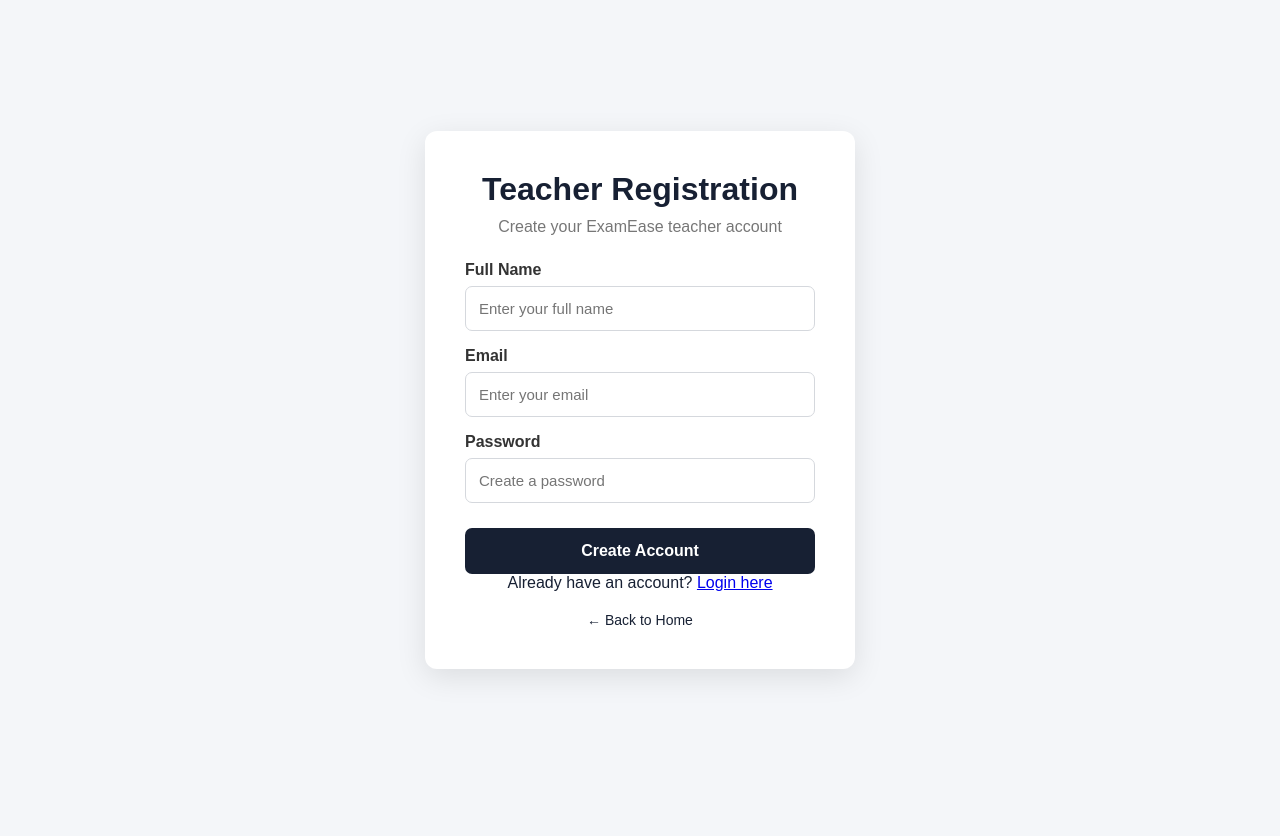
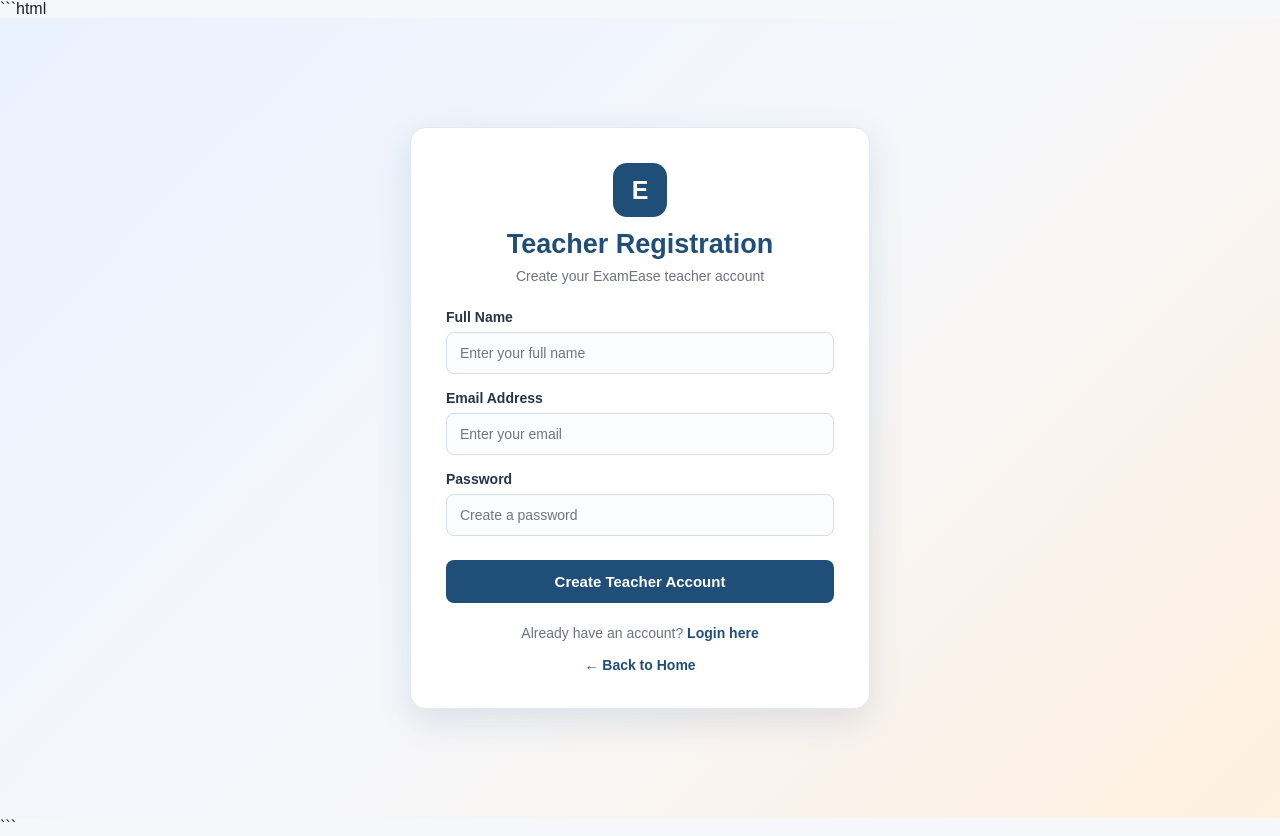
Before and after one commit to InamdarSami/Exam-Ease-Online-Exam-Portal-, a Flask app: template templates/teacher_register.html in a window 1280 px wide. Before the commit the page ends 677 px from the top, so only its background shows below. Run offline with Flask 3, Linux system fonts and the light colour scheme; the template is opened without the code that fills it, so the values that code supplies are empty.

Commit message:
Enhance teacher registration page layout and styles
Updated the teacher registration page with new styles and structure.

````diff
--- a/templates/teacher_register.html
+++ b/templates/teacher_register.html
@@ -1,3 +1,4 @@
+```html
 <!DOCTYPE html>
 <html lang="en">
 <head>
@@ -5,58 +6,182 @@
     <meta name="viewport" content="width=device-width, initial-scale=1.0">
     <title>Teacher Registration - ExamEase</title>
 
-    <link rel="stylesheet"
-          href="{{ url_for('static', filename='css/style.css') }}">
+    <link rel="stylesheet" href="{{ url_for('static', filename='css/style.css') }}">
+
+    <style>
+        .register-page {
+            min-height: 100vh;
+            display: flex;
+            align-items: center;
+            justify-content: center;
+            padding: 35px 16px;
+            background: linear-gradient(135deg, #eaf2ff, #f5f7fb, #fff0df);
+            font-family: Arial, sans-serif;
+        }
+
+        .register-card {
+            width: 100%;
+            max-width: 460px;
+            background: #fff;
+            padding: 35px;
+            border-radius: 16px;
+            box-shadow: 0 12px 35px rgba(31, 78, 121, 0.13);
+            border: 1px solid #e5eaf1;
+        }
+
+        .register-brand {
+            text-align: center;
+            margin-bottom: 25px;
+        }
+
+        .register-logo {
+            display: inline-flex;
+            align-items: center;
+            justify-content: center;
+            width: 54px;
+            height: 54px;
+            background: #1f4e79;
+            color: white;
+            border-radius: 14px;
+            font-size: 25px;
+            font-weight: bold;
+            margin-bottom: 12px;
+        }
+
+        .register-brand h1 {
+            color: #1f4e79;
+            font-size: 27px;
+            margin: 0 0 8px;
+        }
+
+        .register-brand p {
+            color: #6b7280;
+            font-size: 14px;
+            margin: 0;
+        }
+
+        .register-form label {
+            display: block;
+            color: #263548;
+            font-size: 14px;
+            font-weight: 600;
+            margin: 16px 0 7px;
+        }
+
+        .register-form input {
+            width: 100%;
+            padding: 12px 13px;
+            border: 1px solid #d5dce5;
+            border-radius: 8px;
+            background: #fbfcfe;
+            font-size: 14px;
+            box-sizing: border-box;
+            outline: none;
+            transition: border-color 0.2s, box-shadow 0.2s;
+        }
+
+        .register-form input:focus {
+            border-color: #1f4e79;
+            box-shadow: 0 0 0 3px rgba(31, 78, 121, 0.1);
+            background: #fff;
+        }
+
+        .register-form button {
+            width: 100%;
+            padding: 13px;
+            margin-top: 24px;
+            background: #1f4e79;
+            color: #fff;
+            border: none;
+            border-radius: 8px;
+            font-size: 15px;
+            font-weight: bold;
+            cursor: pointer;
+            transition: background 0.2s, transform 0.2s;
+        }
+
+        .register-form button:hover {
+            background: #163a5b;
+            transform: translateY(-1px);
+        }
+
+        .register-login {
+            text-align: center;
+            color: #6b7280;
+            font-size: 14px;
+            margin: 22px 0 14px;
+        }
+
+        .register-login a,
+        .register-home {
+            color: #1f4e79;
+            font-weight: bold;
+            text-decoration: none;
+        }
+
+        .register-login a:hover,
+        .register-home:hover {
+            color: #f28c28;
+        }
+
+        .register-home {
+            display: block;
+            text-align: center;
+            font-size: 14px;
+            margin-top: 16px;
+        }
+
+        @media (max-width: 480px) {
+            .register-card {
+                padding: 25px 20px;
+            }
+
+            .register-brand h1 {
+                font-size: 24px;
+            }
+        }
+    </style>
 </head>
 
 <body>
+    <div class="register-page">
+        <div class="register-card">
 
-<div class="login-page">
+            <div class="register-brand">
+                <div class="register-logo">E</div>
+                <h1>Teacher Registration</h1>
+                <p>Create your ExamEase teacher account</p>
+            </div>
 
-    <div class="login-box">
+            <form class="register-form" method="POST"
+                  action="{{ url_for('teacher_register') }}">
 
-        <h1>Teacher Registration</h1>
+                <label for="name">Full Name</label>
+                <input type="text" id="name" name="name"
+                       placeholder="Enter your full name" required>
 
-        <p class="login-subtitle">
-            Create your ExamEase teacher account
-        </p>
+                <label for="email">Email Address</label>
+                <input type="email" id="email" name="email"
+                       placeholder="Enter your email" required>
 
-        <form method="POST" action="/teacher-register">
+                <label for="password">Password</label>
+                <input type="password" id="password" name="password"
+                       placeholder="Create a password" required>
 
-            <label>Full Name</label>
-            <input type="text"
-                   name="name"
-                   placeholder="Enter your full name"
-                   required>
+                <button type="submit">Create Teacher Account</button>
+            </form>
 
-            <label>Email</label>
-            <input type="email"
-                   name="email"
-                   placeholder="Enter your email"
-                   required>
+            <p class="register-login">
+                Already have an account?
+                <a href="{{ url_for('teacher_login') }}">Login here</a>
+            </p>
 
-            <label>Password</label>
-            <input type="password"
-                   name="password"
-                   placeholder="Create a password"
-                   required>
+            <a href="{{ url_for('home') }}" class="register-home">
+                &#8592; Back to Home
+            </a>
 
-            <button type="submit">Create Account</button>
-
-        </form>
-
-        <p class="register-text">
-            Already have an account?
-            <a href="/teacher-login">Login here</a>
-        </p>
-
-        <a href="/" class="back-home">
-            ← Back to Home
-        </a>
-
+        </div>
     </div>
-
-</div>
-
 </body>
 </html>
+```
````
